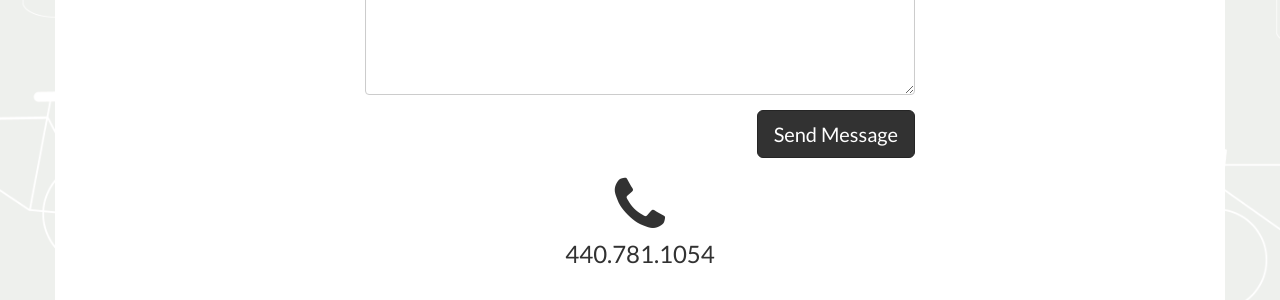
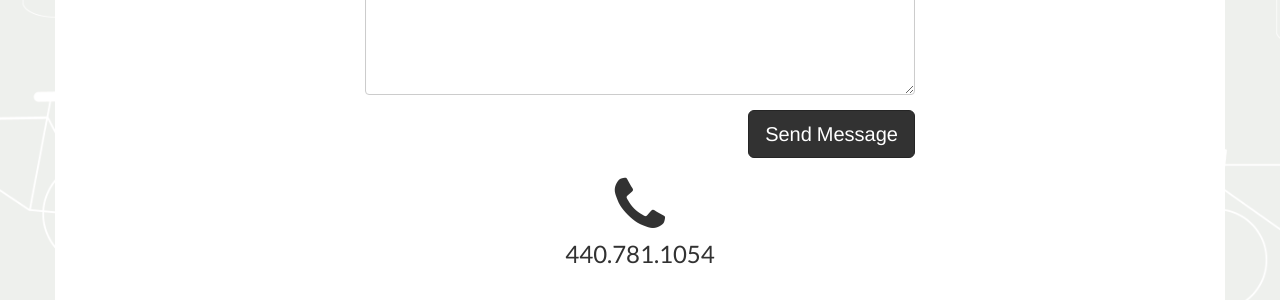
Before and after one commit to rbr-cleveland/rbr-cleveland.github.io, a Jekyll site: the page built from index.html, in a window 1280 px wide and 900 px high, scrolled down 2731 px. Shown: the part 150-450 px from the top of the window. Built offline with Jekyll 4.4.1, drawn with Linux system fonts in a browser that asks for light colours; nearby versions of some CDN libraries; comment, search, counter and statistics services are not loaded.

Commit message:
fix display and other things

```diff
--- a/_config.yml
+++ b/_config.yml
@@ -4,6 +4,7 @@
 serverurl: https://rbr-backend.herokuapp.com
 # Build settings
 markdown: kramdown
+host: 127.0.0.1
 prose:
   media: images
   ignore:
--- a/_data/enrollment.yml
+++ b/_data/enrollment.yml
@@ -16,7 +16,7 @@
     label: School
     enabled: true
 
-  commercial:
+  business:
     label: Business
     enabled: true
 
--- a/_includes/components/enrollment.html
+++ b/_includes/components/enrollment.html
@@ -15,14 +15,12 @@
 
 <script type="text/javascript" src="https://cdnjs.cloudflare.com/ajax/libs/angular.js/1.4.1/angular.js"></script>
 <script type="text/javascript" src="https://cdnjs.cloudflare.com/ajax/libs/angular.js/1.4.1/angular-resource.js"></script>
-
-<!-- <script src="https://cdnjs.cloudflare.com/ajax/libs/angular.js/1.4.1/angular-aria.js"></script> -->
-
 <script type="text/javascript" src="https://cdnjs.cloudflare.com/ajax/libs/angular-ui-router/0.2.15/angular-ui-router.js"></script>
 <script type="text/javascript" src="https://maps.googleapis.com/maps/api/js?v=3.exp&signed_in=true"></script>
 <script src ="https://cdnjs.cloudflare.com/ajax/libs/angular.js/1.4.2/angular-animate.min.js" type="text/javascript"></script>
 <script src="https://cdnjs.cloudflare.com/ajax/libs/angular-local-storage/0.2.2/angular-local-storage.min.js" type="text/javascript"></script>
 <script type="text/javascript" src="https://cdn.rawgit.com/paulyoder/angular-bootstrap-show-errors/master/src/showErrors.min.js"></script>
+<script type="text/javascript" src="https://maps.googleapis.com/maps/api/js?libraries=geometry"></script>
 <script type="text/javascript" src="https://cdn.rawgit.com/candreoliveira/ngMask/master/dist/ngMask.min.js"></script>
 <script src="/js/anim-in-out.js" type="text/javascript"></script>
 <script type="text/javascript">{% include /js/enrollment.js site=site %}</script>
--- a/_includes/contact.html
+++ b/_includes/contact.html
@@ -11,18 +11,18 @@
     <div class="row">
         <div class="col-sm-6">
         <div class="form-group">
-            <input class="form-control" type="email" name="_replyto" size="4" aria-required="true" required placeholder="Email">
+            <input class="form-control" type="email" name="_replyto" size="4" aria-required="true" required placeholder="Email" data-parsley-required-message="Email is required">
         </div>
         </div>
         <div class="col-sm-6">
-            <input class="form-control" type="text" name="phone" size="40" aria-required="false"  placeholder="Phone">
+            <input class="form-control" type="text" name="phone" size="40" aria-required="false"  placeholder="Phone" data-parsley-required-message="Phone is required">
         </div>
     </div>
       <div class="form-group">
-       <textarea name="_body" cols="30" rows="10" class="form-control" aria-required="true" required placeholder="Message"></textarea></span>
+       <textarea name="_body" cols="30" rows="10" class="form-control" aria-required="true" required placeholder="Message" data-parsley-required-message="Message is required"></textarea></span>
       </div>
       <div class="form-group text-right">
-        <input id="submit-button" type="submit" value="Send Message" class=" btn btn-primary btn-lg" data-submit-success="{{site.data.config.contact.success}}">
+        <input id="submit-button" type="submit" value="Send Message" class=" btn btn-primary btn-lg fa-input" data-submit-success="{{site.data.config.contact.success}} &f178;">
         <span class="loading-icon"></span>
       </div>
     </div>
```
Also changed, not shown: _includes/js/enrollment.js (line endings or trailing spaces).
